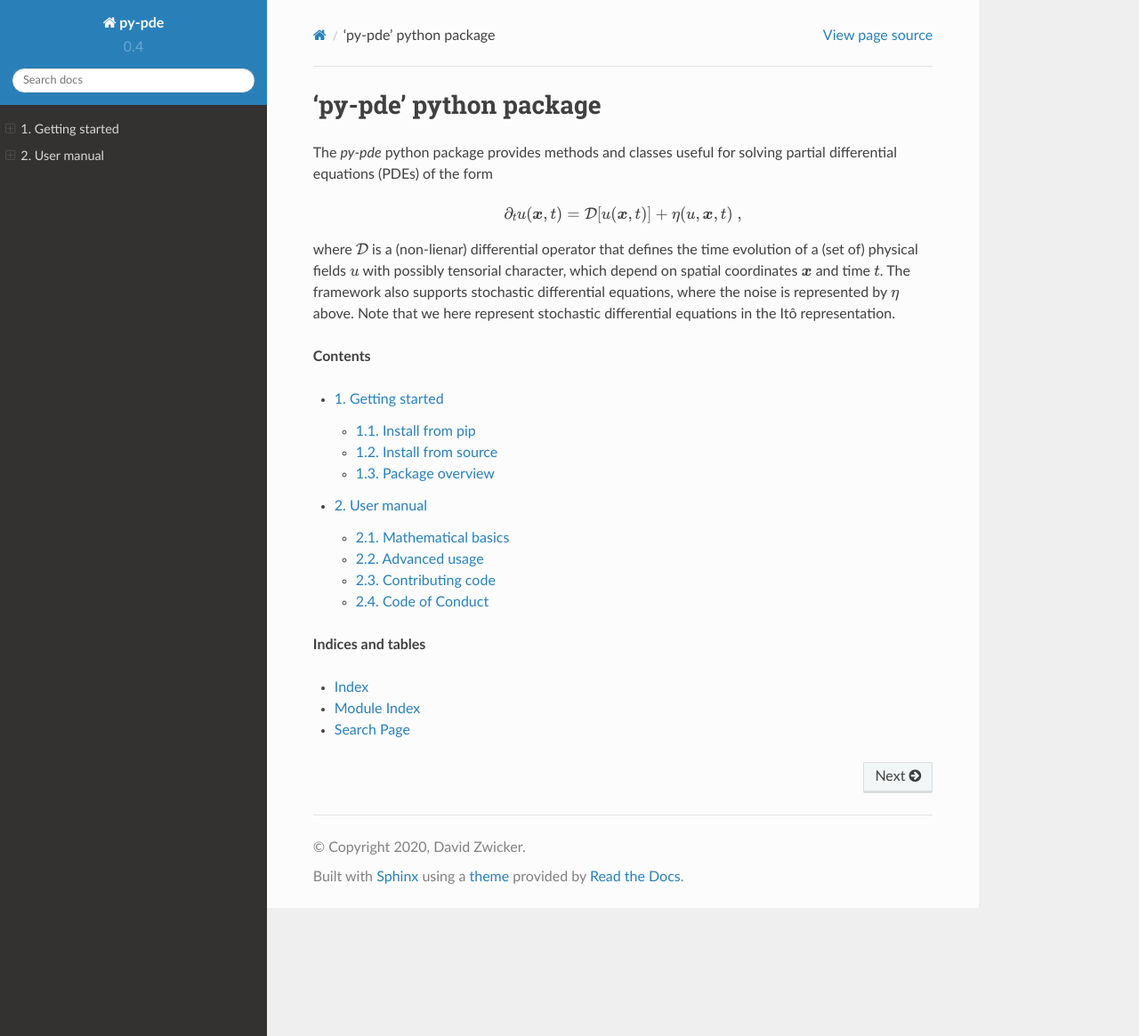
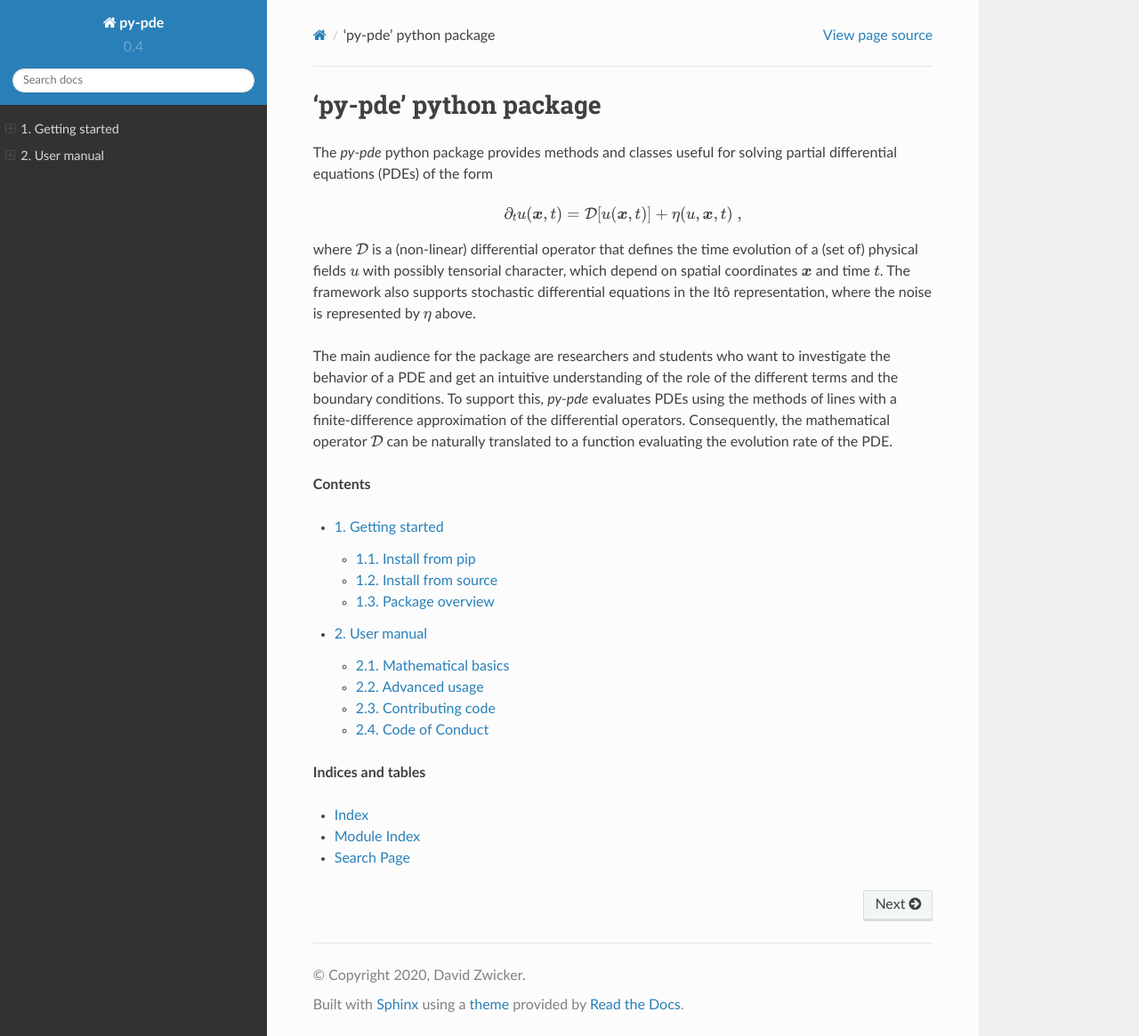
Before and after one commit to zwicker-group/py-pde, a Sphinx documentation site: the page built from docs/source/index.rst, in a window 1280 px wide and 1165 px high. Shown: the whole window at 89% size. Built offline with Sphinx 7.4.7 and the Read the Docs theme 2.0.0, drawn with Linux system fonts in a browser that asks for light colours; pages that are not in the unit, such as notebooks, are missing from menus.

Commit message:
Improved landing package of documentation
Improved one example

```diff
--- a/docs/source/index.rst
+++ b/docs/source/index.rst
@@ -8,13 +8,21 @@ partial differential equations (PDEs) of the form
 	\partial_t u(\boldsymbol x, t) = \mathcal D[u(\boldsymbol x, t)]
 		+ \eta(u, \boldsymbol x, t) \;,
 
-where :math:`\mathcal D` is a (non-lienar) differential operator that defines
+where :math:`\mathcal D` is a (non-linear) differential operator that defines
 the time evolution of a (set of) physical fields :math:`u` with possibly
 tensorial character, which depend on spatial coordinates :math:`\boldsymbol x`
 and time :math:`t`.
-The framework also supports stochastic differential equations, where the noise
-is represented by :math:`\eta` above. Note that we here represent stochastic
-differential equations in the Itô representation.
+The framework also supports stochastic differential equations in the Itô
+representation, where the noise is represented by :math:`\eta` above.
+
+The main audience for the package are researchers and students who want to
+investigate the behavior of a PDE and get an intuitive understanding of the
+role of the different terms and the boundary conditions.
+To support this, `py-pde` evaluates PDEs using the methods of lines with a
+finite-difference approximation of the differential operators.
+Consequently, the mathematical operator :math:`\mathcal D` can be naturally
+translated to a function evaluating the evolution rate of the PDE.
+
 
 
 **Contents**
```
Also changed, not shown: 1 other file.
